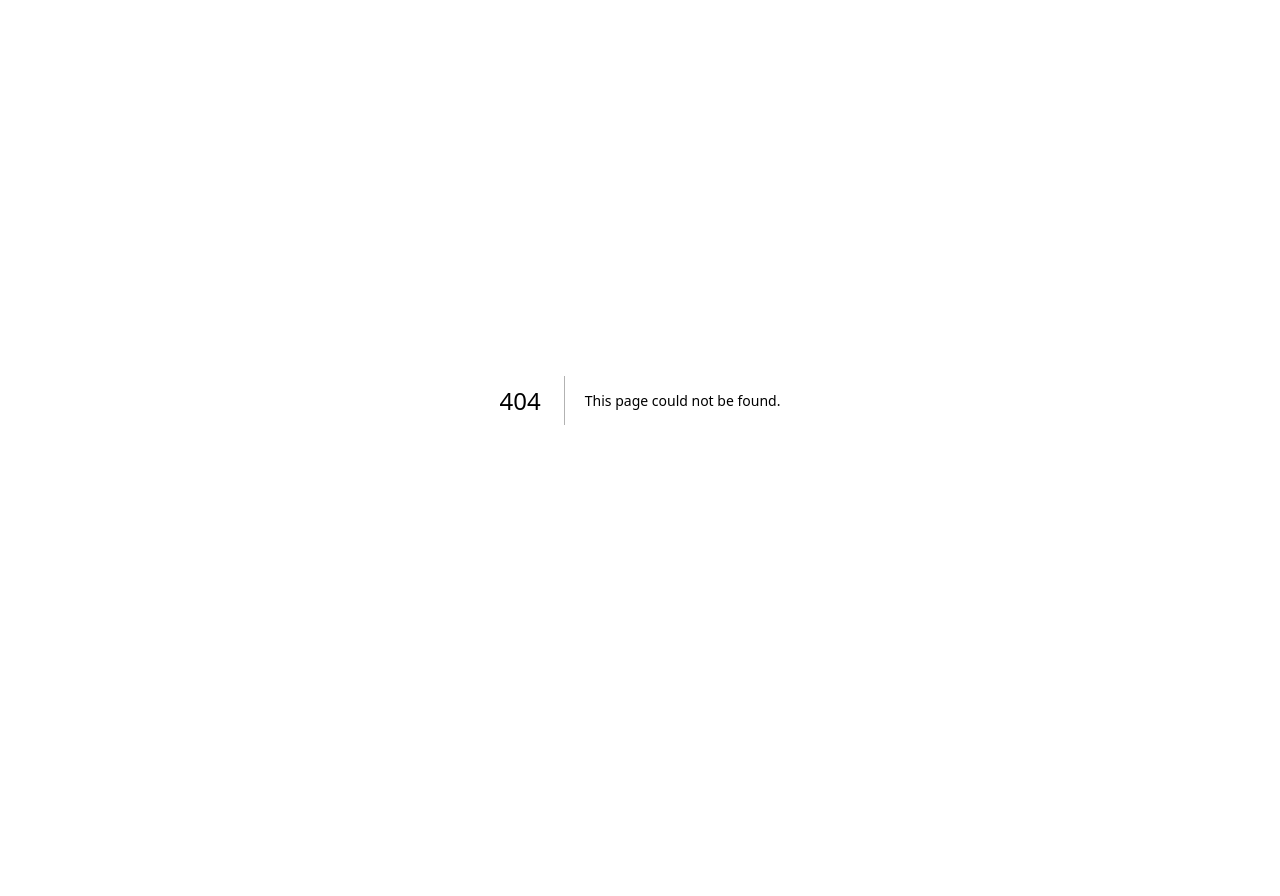
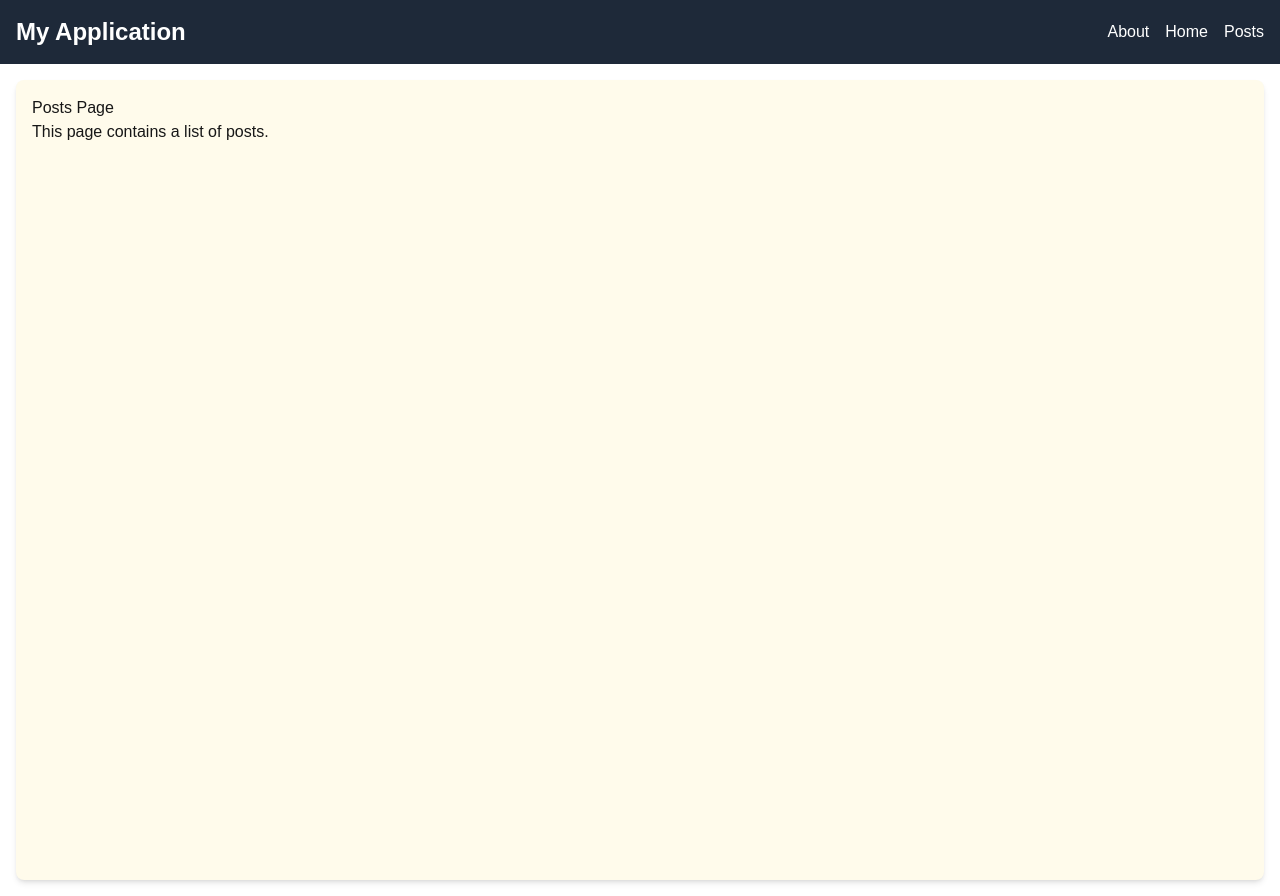
Before and after one commit to Hashim-baya/alx-project-0x02-setup, a Next.js app in the folder alx-project-0x02/: page /posts in a window 1280 px wide. Before the commit this address had no page. Before the commit the page ends 800 px from the top, so only its background shows below. Built offline with nearby package versions, Linux system fonts and the light colour scheme.

Commit message:
Added header to all pages

```diff
--- a/alx-project-0x02/components/layout/Header.tsx
+++ b/alx-project-0x02/components/layout/Header.tsx
@@ -2,12 +2,13 @@ import React from 'react';
 import Link from 'next/link';
 const Header: React.FC = () => {
   return (
-    <header className="bg-gray-800 text-white p-4">
+    <header className="bg-gray-800 text-white p-4 flex justify-between items-center">
       <h1 className="text-2xl font-bold">My Application</h1>
       <nav>
        <ul className='flex space-x-4 list-none'>
         <Link href="/about"><li>About</li></Link>
         <Link href="/home"><li>Home</li></Link>
+        <Link href="/posts"><li>Posts</li></Link>
        </ul>
       </nav>
     </header>
--- a/alx-project-0x02/pages/about.tsx
+++ b/alx-project-0x02/pages/about.tsx
@@ -1,7 +1,10 @@
 import Button from "@/components/common/Button";
+import Header from "@/components/layout/Header";
 const About: React.FC = () => {
     return (
         <div>
+            <Header />
+            <main className="p-4 m-4 bg-amber-50 h-dvh rounded-lg shadow-md">
                 <h1>About Page</h1>
                 <p>This page contains information about our application.</p>
                 <div className="flex space-x-4 m-4">
@@ -9,6 +12,8 @@ const About: React.FC = () => {
                     <Button label="Click Me" className="rounded-md w-[250]" size="medium" shape="rounded-md" />
                     <Button label="Click Me" className="rounded-full w-[350]" size="large" shape="rounded-full" />
                 </div>
+            </main>
+
 
         </div>
     );
--- /dev/null
+++ b/alx-project-0x02/pages/posts.tsx
@@ -0,0 +1,16 @@
+import Header from "@/components/layout/Header";
+
+const Posts: React.FC = () => {
+    return (
+        <div>
+            <Header />
+            <main className="p-4 m-4 bg-amber-50 h-dvh rounded-lg shadow-md">
+                <h1>Posts Page</h1>
+                <p>This page contains a list of posts.</p>
+                {/* Here you can map through your posts data and render them */}
+            </main>
+        </div>
+    );
+}
+
+export default Posts;
```
Lines whose indentation alone changed are shown as unchanged.
